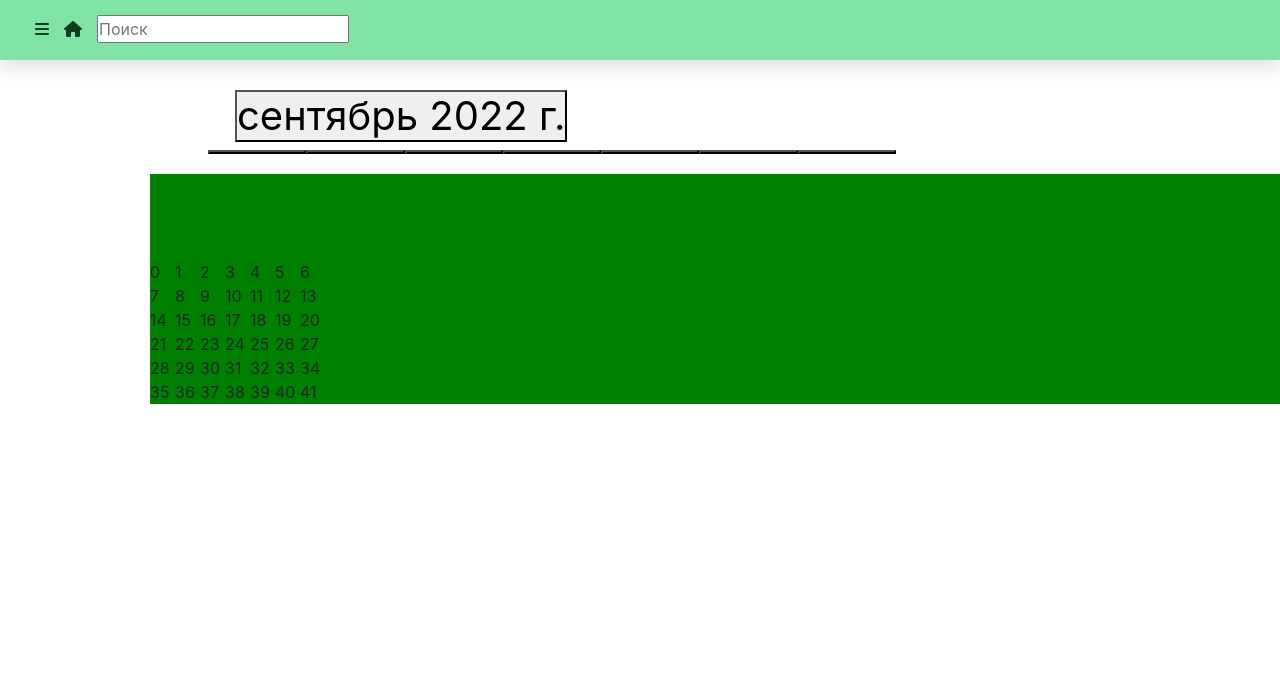
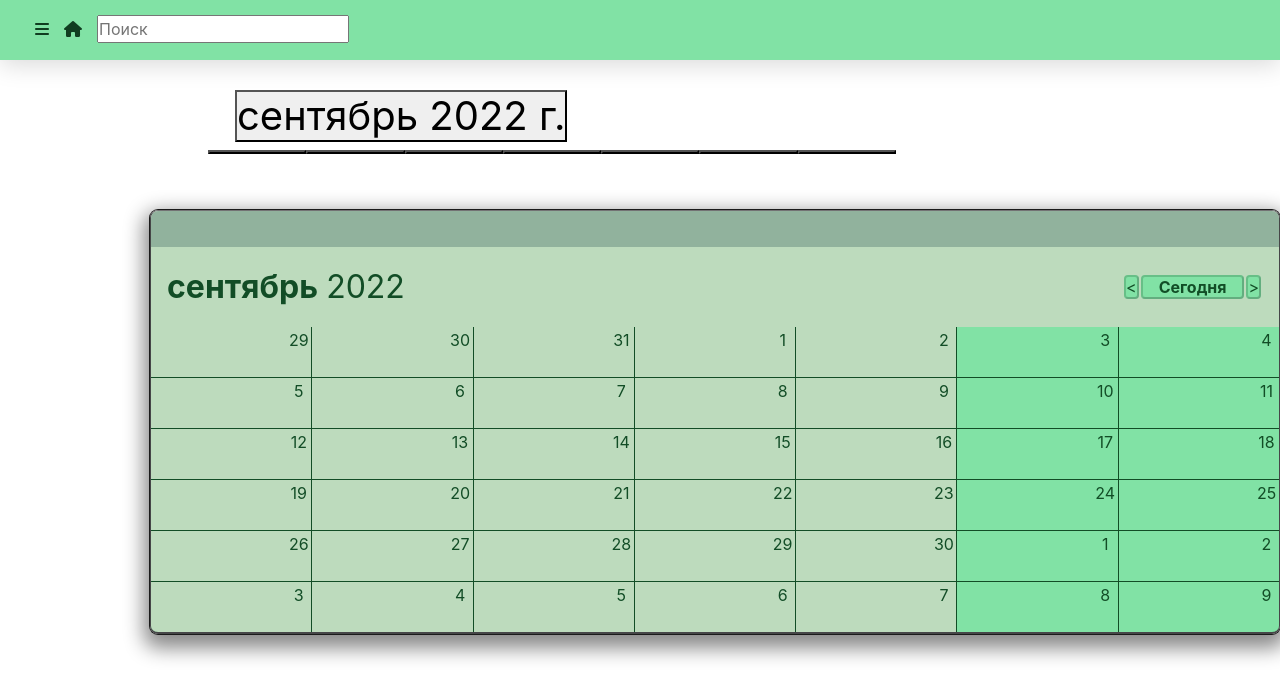
Before and after one commit to nordwille/todolist, a React app: page /forthcoming in a window 1280 px wide. Built offline with nearby package versions, Linux system fonts and the light colour scheme.

Commit message:
calendar

```diff
--- a/package.json
+++ b/package.json
@@ -13,6 +13,7 @@
     "react-dom": "^18.2.0",
     "react-router-dom": "^6.3.0",
     "react-scripts": "5.0.1",
+    "styled-components": "^5.3.5",
     "web-vitals": "^2.1.4"
   },
   "scripts": {
--- /dev/null
+++ b/src/components/calendar/calendar-grid.js
@@ -0,0 +1,57 @@
+import styled from "styled-components";
+
+const GridWrapper = styled.div`
+  display: grid;
+  grid-template-columns: repeat(7, 1fr);
+  grid-template-rows: repeat(6, 1fr);
+  grid-gap: 1px;
+  background-color: rgb(18, 77, 38);
+`;
+const CellWrapper = styled.div`
+  min-width: 50px;
+  min-height: 50px;
+  color: rgb(18, 77, 38);
+  background-color: ${(props) => (props.isWeekend ? "#81e2a5" : "#bddbbd")};
+`;
+const RowInCell = styled.div`
+  display: flex;
+  justify-content: ${(props) =>
+    props.justifyContent ? props.justifyContent : "flex-start"};
+`;
+const DayWrapper = styled.div`
+  height: 25px;
+  width: 25px;
+  display: flex;
+  align-items: center;
+  justify-content: center;
+`;
+
+const CalendarGrid = ({ startDay }) => {
+  const totalDays = 42;
+  const day = startDay.clone().subtract(1, "day");
+  const daysArray = [...Array(42)].map(() => day.add(1, "day").clone());
+  return (
+    <GridWrapper>
+      {daysArray.map((dayItem) => (
+        <CellWrapper
+          key={dayItem.format("DDMMYYYY")}
+          isWeekend={dayItem.day() === 6 || dayItem.day() === 0}
+        >
+          <RowInCell justifyContent={"flex-end"}>
+            <DayWrapper>{dayItem.format("D")}</DayWrapper>
+          </RowInCell>
+        </CellWrapper>
+      ))}
+    </GridWrapper>
+  );
+};
+export { CalendarGrid };
+
+/*
+  const endDay = moment().endOf("month").endOf("week");
+  const calendar = [];
+
+   while (!day.isAfter(endDay)) {
+    calendar.push(day.clone());
+    day.add(1, "day");
+  }*/
--- a/src/components/calendar/calendar.js
+++ b/src/components/calendar/calendar.js
@@ -1,21 +1,31 @@
+import React from "react";
+import { CalendarGrid } from "./calendar-grid";
 import moment from "moment/moment";
+import "moment/locale/ru";
+import styled from "styled-components";
+import { Monitor } from "./monitor";
+import { Title } from "./title";
 
-const CaledarGrid = () => {
+const ShadowWraper = styled("div")`
+  border-top: 1px solid #737374;
+  border-left: 1px solid #464648;
+  border-right: 1px solid #464648;
+  border-bottom: 2px solid #464648;
+  border-radius: 8px;
+  overflow: hidden;
+  box-shadow: 0 0 0 1px #1a1a1a, 0 8px 20px 6px #888;
+`;
+const Calendar = () => {
   moment.updateLocale("ru", { week: { dow: 1 } });
-  window.moment = moment;
-  const startDay = moment().startOf("month").startOf("week");
-  const endDay = moment().endOf("month").endOf("week");
-  const calendar = [];
-  const day = startDay.clone();
-  const totalDays = 42;
-  const daysArray = [...Array(42)];
-
-  while (!day.isAfter(endDay)) {
-    calendar.push(day.clone());
-    day.add(1, "day");
-  }
-
-  return daysArray.map((_, i) => <div key={i}>{i}</div>);
+  const today = moment();
+  const startDay = today.clone().startOf("month").startOf("week");
+  return (
+    <ShadowWraper>
+      <Title></Title>
+      <Monitor today={today}></Monitor>
+      <CalendarGrid startDay={startDay} />
+    </ShadowWraper>
+  );
 };
 
-export { CaledarGrid };
+export { Calendar };
--- /dev/null
+++ b/src/components/calendar/monitor.js
@@ -0,0 +1,52 @@
+import styled from "styled-components";
+import React from "react";
+
+const DivWrapper = styled("div")`
+  display: flex;
+  justify-content: space-between;
+  background-color: #bddbbd;
+  color: rgb(18, 77, 38);
+  padding: 16px;
+`;
+
+const MonthWrapper = styled("span")`
+  font-size: 32px;
+`;
+const YearWrapper = styled(MonthWrapper)`
+  font-weight: bold;
+  margin-right: 8px;
+`;
+const ButtonWrapers = styled("div")`
+  display: flex;
+  align-items: center;
+`;
+const ButtonWraper = styled("button")`
+  border-color: rgba(18, 77, 38, 0.228);
+  height: 24px;
+  margin-right: 2px;
+  border-radius: 4px;
+  background-color: #81e2a5;
+  line-height: 4px;
+  color: rgb(18, 77, 38);
+`;
+
+const TodayButton = styled(ButtonWraper)`
+  padding-right: 16px;
+  padding-left: 16px;
+  font-weight: bold;
+`;
+
+const Monitor = ({ today }) => (
+  <DivWrapper>
+    <div>
+      <YearWrapper>{today.format("MMMM")}</YearWrapper>
+      <MonthWrapper>{today.format("YYYY")}</MonthWrapper>
+    </div>
+    <ButtonWrapers>
+      <ButtonWraper>&lt;</ButtonWraper>
+      <TodayButton>Сегодня</TodayButton>
+      <ButtonWraper>&gt;</ButtonWraper>
+    </ButtonWrapers>
+  </DivWrapper>
+);
+export { Monitor };
--- /dev/null
+++ b/src/components/calendar/title.js
@@ -0,0 +1,10 @@
+import styled from "styled-components";
+
+const DivWrapper = styled("div")`
+  height: 36px;
+  background-color: rgba(119, 160, 133, 0.804);
+`;
+
+const Title = () => <DivWrapper></DivWrapper>;
+
+export { Title };
--- a/src/components/left-menu/left-menu.css
+++ b/src/components/left-menu/left-menu.css
@@ -12,6 +12,9 @@
 .left-menu .ulMenu{
 
     list-style-type: none;
+}
+.left-menu li{
+    padding-top: 25px;
 }
 .left-menu li{
     padding-top: 25px;
@@ -33,9 +36,6 @@
     font-family: sans-serif;
     transition: 0.5s all;
 }
-.left-menu .ulMenu .text:hover{
-    color:rgb(56, 122, 11);
-}
 .left-menu .ulMenu .accordion{
     list-style-position:inside;
     position: absolute;
--- a/src/components/left-menu/left-menu.js
+++ b/src/components/left-menu/left-menu.js
@@ -14,11 +14,13 @@ const LeftMenu = () => {
           </Link>
         </li>
         <li className="today">
-          <Link to="/today">
-            <i className="fa-solid fa-calendar-day">
-              <i className="text">&nbsp;&nbsp;Сегодня</i>
-            </i>
-          </Link>
+          <div className="today-hover">
+            <Link to="/today">
+              <i className="fa-solid fa-calendar-day">
+                <i className="text">&nbsp;&nbsp;Сегодня</i>
+              </i>
+            </Link>
+          </div>
         </li>
         <li className="forthcoming">
           <Link to="/forthcoming">
--- a/src/components/pages/forthcoming/forthcoming.css
+++ b/src/components/pages/forthcoming/forthcoming.css
@@ -1,7 +1,3 @@
 .calendar{
-    padding-top: 200px;
-    display: grid;
-    grid-template-columns:repeat(7,25px);
-    grid-template-rows: (6, 25px);
-    background: green;
+    padding-top: 150px;
 }
--- a/src/components/pages/forthcoming/forthcoming.js
+++ b/src/components/pages/forthcoming/forthcoming.js
@@ -1,5 +1,5 @@
 import "./forthcoming.css";
-import { CaledarGrid } from "../../calendar/calendar";
+import { Calendar } from "../../calendar/calendar";
 
 const Forthcoming = () => {
   function dateFormatingToday() {
@@ -30,7 +30,7 @@ const Forthcoming = () => {
         </div>
       </div>
       <div className="calendar">
-        <CaledarGrid />
+        <Calendar />
       </div>
     </div>
   );
--- a/src/components/pages/today/today.css
+++ b/src/components/pages/today/today.css
@@ -6,7 +6,6 @@
 }
 .add-Task{
     position: fixed;
-    display: flex;
     padding-top: 120px;
     padding-left: 75px;
     cursor: pointer;
```
Also changed, not shown: src/components/calendar/calendar.css (deleted), 1 other file.
